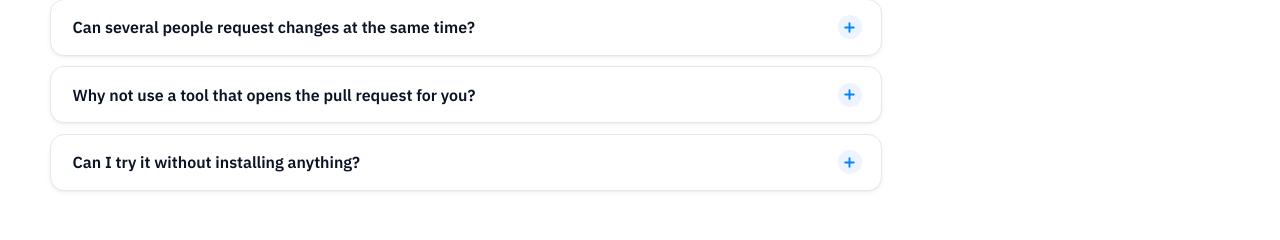
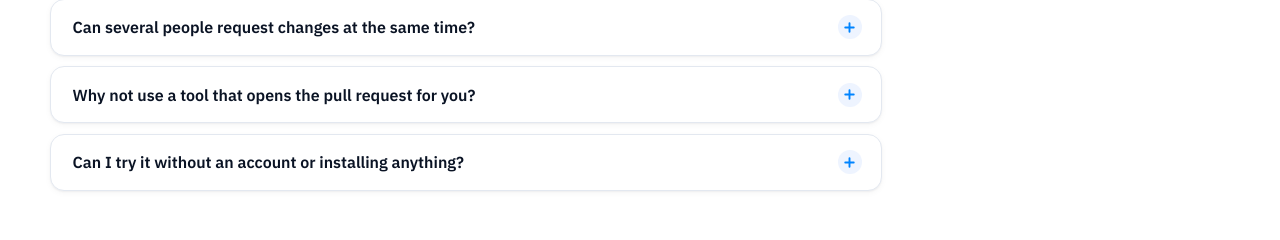
Before and after one commit to Lanatus-Systems/maintainer-pro-marketing, a Next.js app: page / in a window 1280 px wide. Shown: the part 8431-8671 px from the top of the page. Built offline with nearby package versions, Linux system fonts and the light colour scheme; no server answers.

Commit message:
K-341: home FAQ asks if you can try it without an account

```diff
--- a/src/content/landing.ts
+++ b/src/content/landing.ts
@@ -280,7 +280,7 @@ export const FAQS = [
     link: { href: "/blog/live-preview-before-pull-request", text: "Live preview before the PR" },
   },
   {
-    q: "Can I try it without installing anything?",
+    q: "Can I try it without an account or installing anything?",
     lines: [
       "Yes. Open the sample shop at https://app.butterneck.com/trial, pick an example change and see it on the screen; you don't need an account. To ask for your own changes, create an account and connect your app. A developer view shows what the developer side looks like. That is separate from the one-month Pro trial on Pricing (Pro is USD 19 per person per month). To use Butterneck on your own product, a developer installs the connector on a computer that already has the project.",
     ],
```
